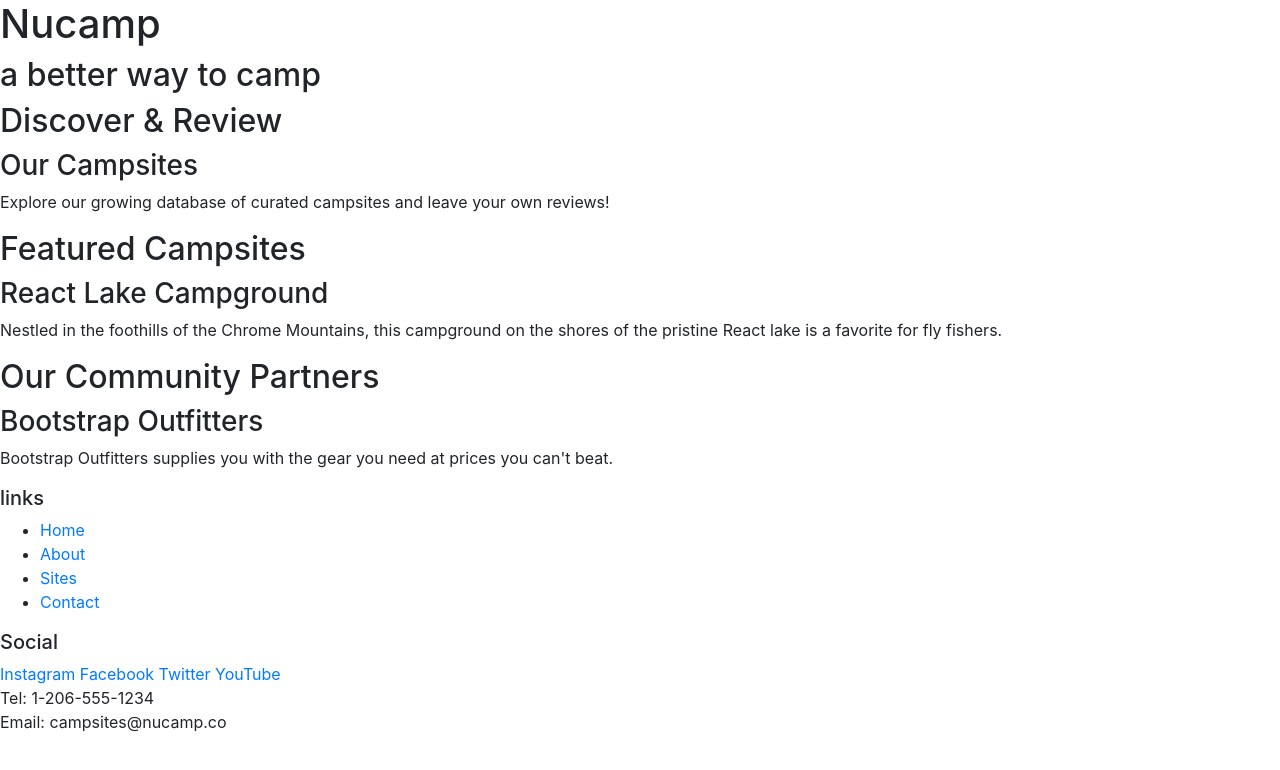
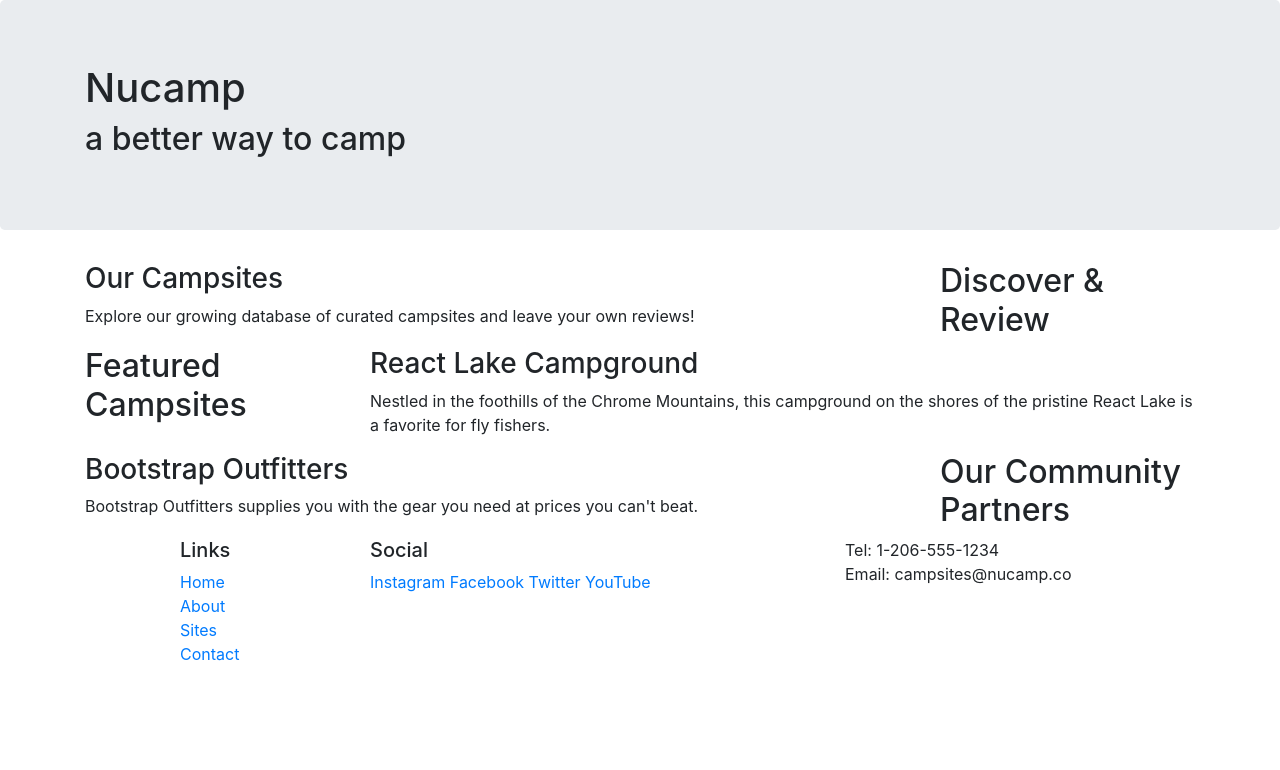
Before and after one commit to Afig08/nucampsite, a website: page index.html in a window 1280 px wide. Drawn offline with nearby package versions, Linux system fonts and the light colour scheme.

Commit message:
Added bootstrap grid

```diff
--- a/index.html
+++ b/index.html
@@ -15,52 +15,74 @@
 
 <body>
 
-    <header>
-        <div>
+    <header class="jumbotron">
+        <div class="container">
+            <div class="row">
+                <div class="col">
                     <h1>Nucamp</h1>
                     <h2>a better way to camp</h2>
                 </div>
+            </div>
+        </div>
     </header>
 
-    <div>
+    <div class="container">
+        <div class="row">
+            <div class="col-sm-4 order-sm-last col-md-3">
                 <h2>Discover & Review</h2>
+            </div>
+            <div class="col">
                 <h3>Our Campsites</h3>
                 <p>Explore our growing database of curated campsites and leave your own reviews!</p>
             </div>
-
-    <div>
-        <h2> Featured Campsites</h2>
-        <h3>React Lake Campground</h3>
-        <p>Nestled in the foothills of the Chrome Mountains, this campground on the shores of the pristine React lake is
-            a favorite for fly fishers. </p>
         </div>
 
-    <div>
+        <div class="row">
+            <div class="col-sm-4 col-md-3">
+                <h2>Featured Campsites</h2>
+            </div>
+            <div class="col">
+                <h3>React Lake Campground</h3>
+                <p>Nestled in the foothills of the Chrome Mountains, this campground on the shores of the pristine React
+                    Lake is a favorite for fly fishers.</p>
+            </div>
+        </div>
+
+        <div class="row">
+            <div class="col-sm-4 order-sm-last col-md-3">
                 <h2>Our Community Partners</h2>
+            </div>
+            <div class="col">
                 <h3>Bootstrap Outfitters</h3>
                 <p>Bootstrap Outfitters supplies you with the gear you need at prices you can't beat.</p>
             </div>
+        </div>
+    </div>
 
     <footer>
-        <div>
-            <h5>links</h5>
-            <ul>
+        <div class="container">
+            <div class="row">
+                <div class="col-4 col-sm-2 offset-1">
+                    <h5>Links</h5>
+                    <ul class="list-unstyled">
                         <li><a href="#">Home</a></li>
                         <li><a href="#">About</a></li>
                         <li><a href="#">Sites</a></li>
                         <li><a href="#">Contact</a></li>
                     </ul>
                 </div>
-        <div>
+                <div class="col-6 col-sm-5">
                     <h5>Social</h5>
                     <a href="http://instagram.com/">Instagram</a>
                     <a href="http://facebook.com/">Facebook</a>
                     <a href="http://twitter.com/">Twitter</a>
                     <a href="http://youtube.com/">YouTube</a>
                 </div>
-        <div>
+                <div class="col-sm-4">
                     Tel: 1-206-555-1234<br />
                     Email: campsites@nucamp.co
+                </div>
+            </div>
         </div>
     </footer>
 
```
Lines whose indentation alone changed are shown as unchanged.
